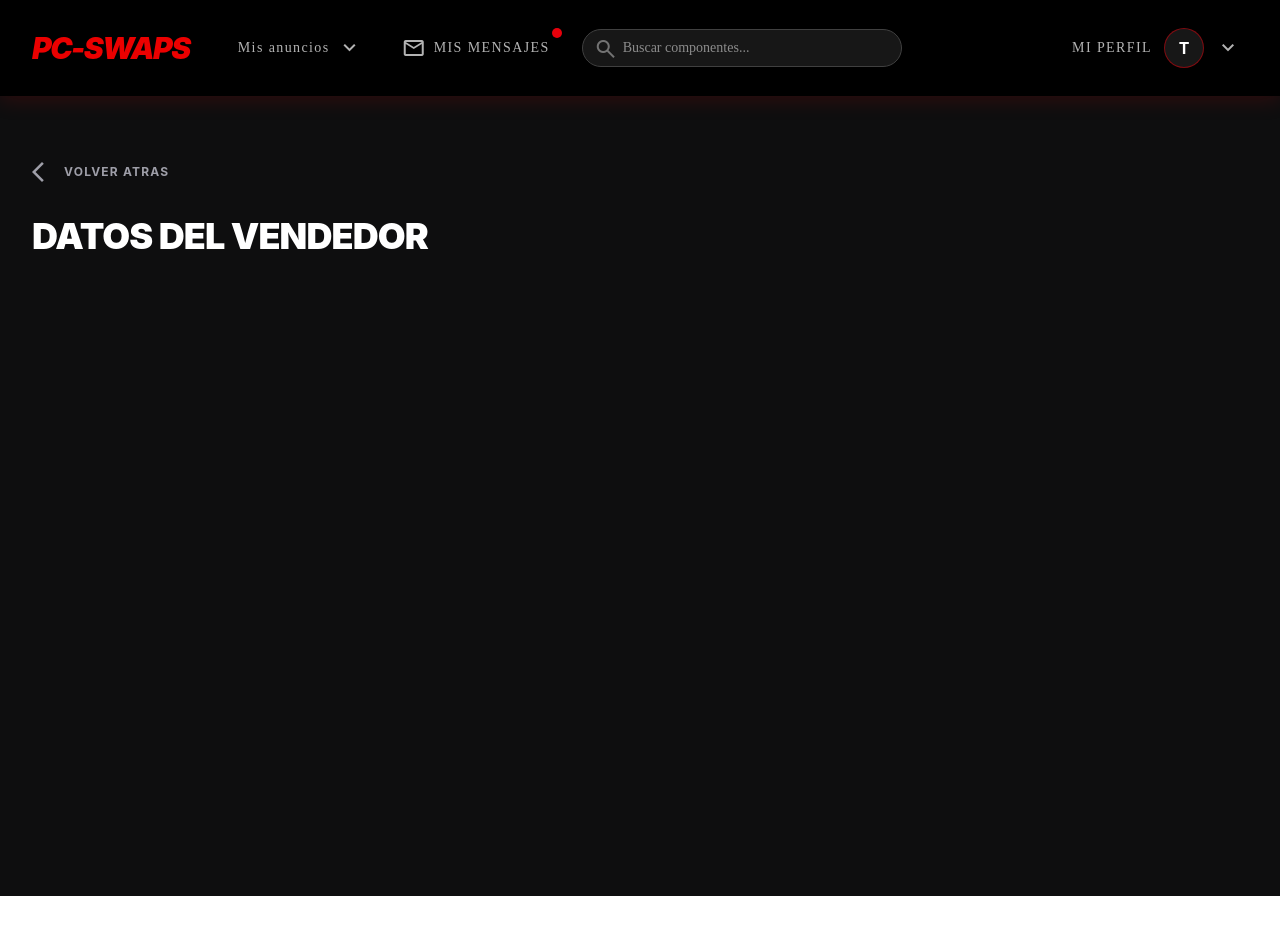
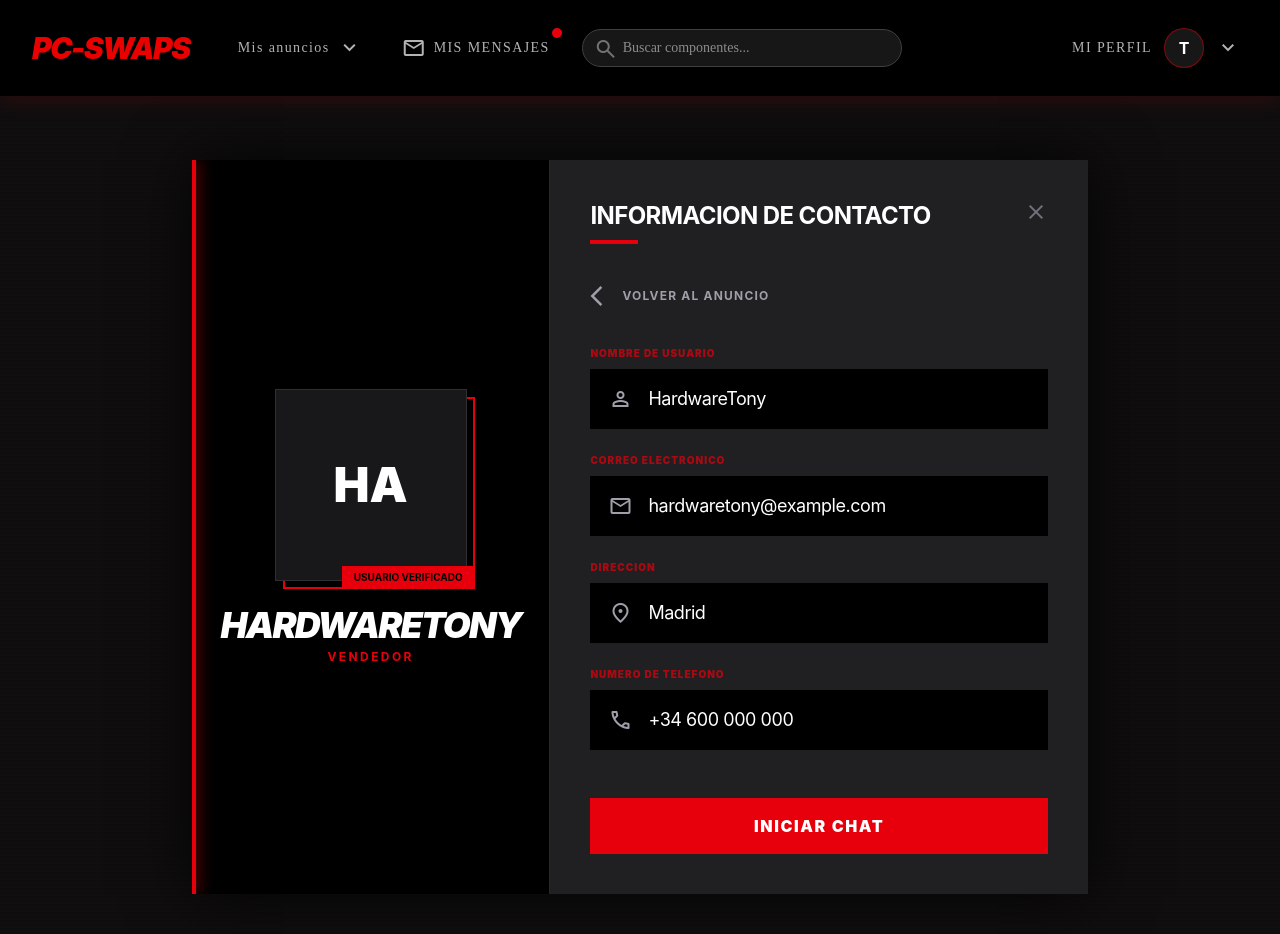
Before and after one commit to ToniRBDev/PC-Swaps, a React (Vite) app in the folder frontend/: page /vendedor/1 in a window 1280 px wide. Shown: the top 934 px of the page. Before the commit the page ends 896 px from the top, so only its background shows below. Built offline with nearby package versions, Linux system fonts and the light colour scheme.

Commit message:
Antes de la creación de la page mis anuncios

```diff
--- /dev/null
+++ b/frontend/src/data/sellers.ts
@@ -0,0 +1,20 @@
+import type { SellerContact } from '../types/seller';
+
+export const sellersByArticleId: Record<number, SellerContact> = {
+  1: {
+    idUsuario: 10,
+    nombreUsuario: 'HardwareTony',
+    correoElectronico: 'hardwaretony@example.com',
+    direccion: 'Madrid',
+    numTelefono: '+34 600 000 000',
+    imagenUsuario: '',
+  },
+  2: {
+    idUsuario: 11,
+    nombreUsuario: 'RyzenMaster',
+    correoElectronico: 'ryzenmaster@example.com',
+    direccion: '',
+    numTelefono: '+34 611 111 111',
+    imagenUsuario: '',
+  },
+};
--- a/frontend/src/pages/ProductDetailPage.tsx
+++ b/frontend/src/pages/ProductDetailPage.tsx
@@ -1,6 +1,5 @@
 import { Link, useParams } from 'react-router-dom';
 import { useState } from 'react';
-import BackButton from '../components/ui/BackButton';
 import { followedProducts } from '../data/followedProducts';
 import { products } from '../data/products';
 
@@ -25,7 +24,15 @@ export default function ProductDetailPage() {
   return (
     <main className="min-h-screen bg-[#0e0e0f] text-white px-4 md:px-12 py-16">
       <div className="max-w-7xl mx-auto">
-        <BackButton label="Volver al marketplace" />
+        <Link
+          to="/home"
+          className="inline-flex items-center gap-2 mb-8 text-zinc-400 hover:text-red-600 uppercase text-xs font-bold tracking-widest transition-colors"
+        >
+          <span className="material-symbols-outlined text-sm">
+            arrow_back_ios
+          </span>
+          Volver al marketplace
+        </Link>
 
         <section className="grid grid-cols-1 lg:grid-cols-12 gap-0">
           <div className="lg:col-span-7 bg-black relative group overflow-hidden border-l-4 border-red-600">
--- a/frontend/src/pages/SellerInfoPage.tsx
+++ b/frontend/src/pages/SellerInfoPage.tsx
@@ -1,14 +1,163 @@
-import BackButton from '../components/ui/BackButton';
+import { Link, useParams } from 'react-router-dom';
+import { sellersByArticleId } from '../data/sellers';
+
+const fieldIcons = {
+  correoElectronico: 'mail',
+  direccion: 'location_on',
+  numTelefono: 'call',
+};
 
 export default function SellerInfoPage() {
+  const { id } = useParams();
+  const articleId = Number(id);
+  const seller = sellersByArticleId[articleId];
+
+  if (!seller) {
+    return (
+      <main className="min-h-screen bg-[#0e0e0f] text-white px-8 py-20">
+        <Link
+          to={`/producto/${articleId}`}
+          className="inline-flex items-center gap-2 mb-8 text-zinc-400 hover:text-red-600 uppercase text-xs font-bold tracking-widest transition-colors"
+        >
+          <span className="material-symbols-outlined text-sm">
+            arrow_back_ios
+          </span>
+          Volver al anuncio
+        </Link>
+        <h1 className="text-3xl font-bold mb-4">Vendedor no encontrado</h1>
+      </main>
+    );
+  }
+
+  const fields = [
+    {
+      key: 'correoElectronico',
+      label: 'Correo electronico',
+      value: seller.correoElectronico,
+    },
+    { key: 'direccion', label: 'Direccion', value: seller.direccion },
+    {
+      key: 'numTelefono',
+      label: 'Numero de telefono',
+      value: seller.numTelefono,
+    },
+  ].filter((field) => Boolean(field.value?.trim()));
+  const initials = seller.nombreUsuario.slice(0, 2).toUpperCase();
+
   return (
-    <main className="min-h-screen bg-[#0e0e0f] text-white px-8 py-16">
-      <div className="max-w-360 mx-auto">
-        <BackButton />
-        <h1 className="font-headline text-4xl font-black uppercase tracking-tight">
-          Datos del vendedor
-        </h1>
-      </div>
+    <main className="min-h-screen bg-[#0e0e0f] text-white px-6 py-16 flex items-center justify-center relative overflow-hidden">
+      <div className="absolute inset-0 bg-[linear-gradient(to_bottom,transparent_50%,rgba(235,0,0,0.05)_51%)] bg-[length:100%_4px] opacity-20 pointer-events-none" />
+
+      <section className="relative w-full max-w-4xl bg-[#201f21] shadow-[0_0_60px_rgba(0,0,0,0.8)] overflow-hidden flex flex-col md:flex-row">
+        <div className="w-full md:w-2/5 bg-black p-8 flex flex-col items-center justify-center relative border-r border-zinc-800">
+          <div className="absolute top-0 left-0 w-1 h-full bg-red-600 shadow-[0_0_15px_#eb0000]" />
+
+          <div className="relative mb-6">
+            <div className="absolute inset-0 border-2 border-red-600 translate-x-2 translate-y-2" />
+            {seller.imagenUsuario ? (
+              <img
+                alt={seller.nombreUsuario}
+                className="w-48 h-48 object-cover relative z-10 border border-white/10"
+                src={seller.imagenUsuario}
+              />
+            ) : (
+              <div className="w-48 h-48 relative z-10 border border-white/10 bg-zinc-900 flex items-center justify-center text-5xl font-black text-white">
+                {initials}
+              </div>
+            )}
+            <div className="absolute -bottom-2 -right-2 bg-red-600 text-black px-3 py-1 font-bold text-[10px] z-20 uppercase">
+              Usuario verificado
+            </div>
+          </div>
+
+          <h1 className="font-headline text-4xl font-black italic text-white uppercase tracking-tighter mb-1 text-center">
+            {seller.nombreUsuario}
+          </h1>
+          <p className="text-red-600 text-xs tracking-[0.2em] uppercase font-bold">
+            Vendedor
+          </p>
+        </div>
+
+        <div className="w-full md:w-3/5 p-8 md:p-10 relative">
+          <div className="flex justify-between items-start mb-10">
+            <div>
+              <h2 className="font-headline text-2xl font-bold text-white uppercase tracking-tight">
+                Informacion de contacto
+              </h2>
+              <div className="h-1 w-12 bg-red-600 mt-2" />
+            </div>
+            <Link
+              className="text-zinc-500 hover:text-white transition-colors"
+              to={`/producto/${articleId}`}
+              aria-label="Volver al anuncio"
+            >
+              <span className="material-symbols-outlined text-3xl">close</span>
+            </Link>
+          </div>
+
+          <div className="mb-8">
+            <Link
+              to={`/producto/${articleId}`}
+              className="inline-flex items-center gap-2 text-zinc-400 hover:text-red-600 uppercase text-xs font-bold tracking-widest transition-colors"
+            >
+              <span className="material-symbols-outlined text-sm">
+                arrow_back_ios
+              </span>
+              Volver al anuncio
+            </Link>
+          </div>
+
+          <div className="space-y-6">
+            <ContactField
+              icon="person"
+              label="Nombre de usuario"
+              value={seller.nombreUsuario}
+            />
+
+            {fields.map((field) => (
+              <ContactField
+                key={field.key}
+                icon={fieldIcons[field.key as keyof typeof fieldIcons]}
+                label={field.label}
+                value={field.value ?? ''}
+              />
+            ))}
+          </div>
+
+          <div className="mt-12">
+            <Link
+              className="block w-full bg-red-600 text-white text-center font-headline font-black uppercase tracking-widest py-4 px-6 hover:shadow-[0_0_20px_rgba(235,0,0,0.4)] transition-all active:scale-95"
+              to={`/chat/${articleId}`}
+            >
+              Iniciar chat
+            </Link>
+          </div>
+        </div>
+      </section>
     </main>
   );
 }
+
+interface ContactFieldProps {
+  icon: string;
+  label: string;
+  value: string;
+}
+
+function ContactField({ icon, label, value }: ContactFieldProps) {
+  return (
+    <div className="group">
+      <span className="text-[10px] text-red-600 uppercase font-black tracking-widest block mb-2 opacity-70">
+        {label}
+      </span>
+      <div className="flex items-center gap-4 bg-black p-4 transition-all group-hover:bg-zinc-900 border-l-2 border-transparent group-hover:border-red-600">
+        <span className="material-symbols-outlined text-zinc-400 group-hover:text-red-600">
+          {icon}
+        </span>
+        <span className="font-headline text-lg tracking-tight text-white">
+          {value}
+        </span>
+      </div>
+    </div>
+  );
+}
--- /dev/null
+++ b/frontend/src/types/seller.ts
@@ -0,0 +1,8 @@
+export interface SellerContact {
+  idUsuario: number;
+  nombreUsuario: string;
+  correoElectronico?: string;
+  direccion?: string;
+  numTelefono?: string;
+  imagenUsuario?: string;
+}
```
Also changed, not shown: 1 other file (tests, documents, lock files or other folders).
